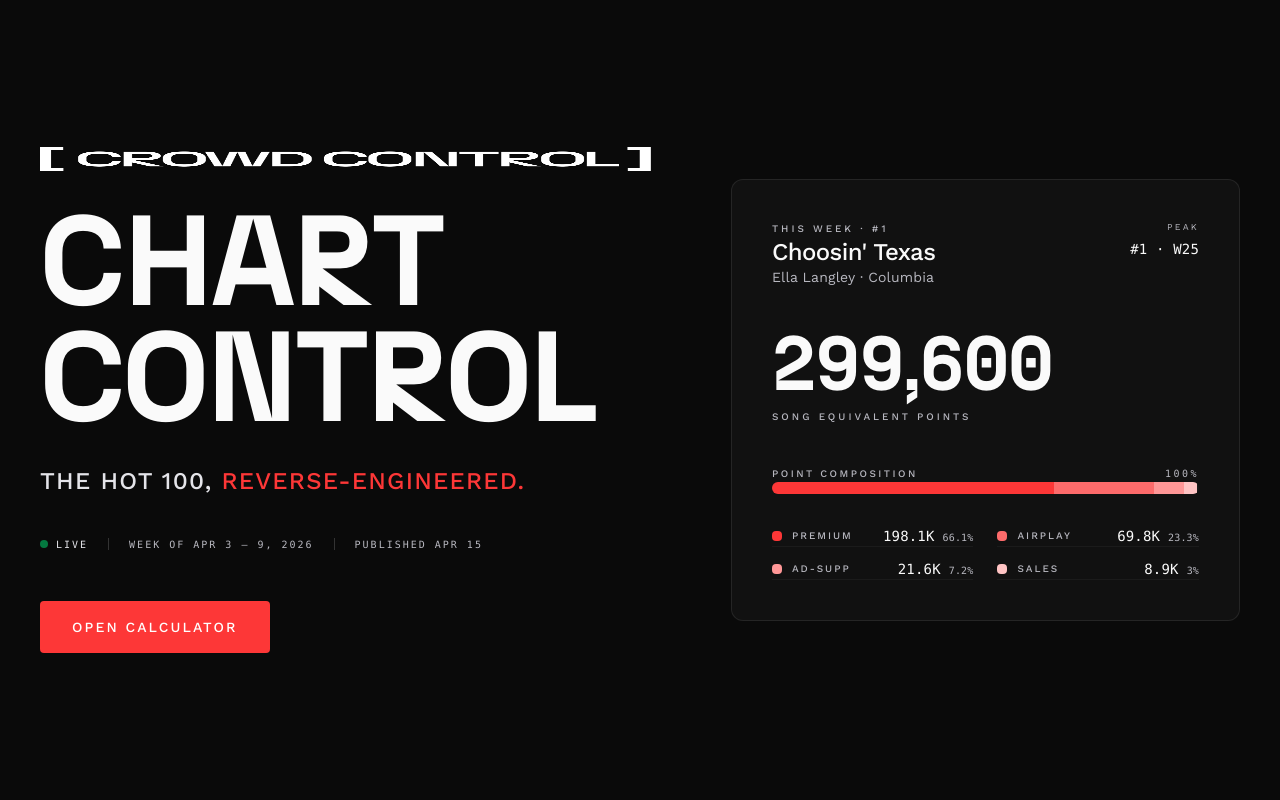
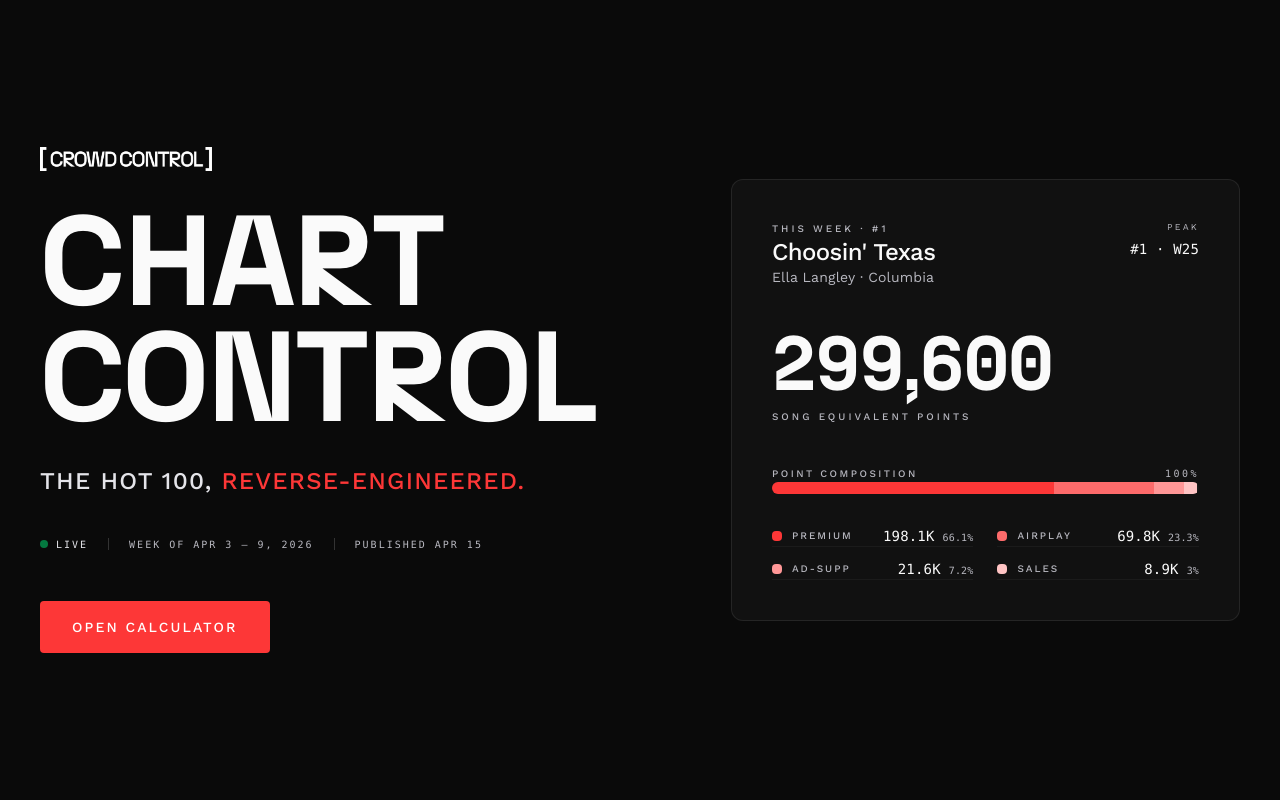
Before and after one commit to geoffshames/chart-control, a Next.js app: page / in a window 1280 px wide. Shown: the top 800 px of the page. Built offline with nearby package versions, Linux system fonts and the light colour scheme.

Commit message:
Hero wordmark: explicit 172x24 dimensions (prevent Tailwind width:auto stretch)

```diff
--- a/src/components/Hero.tsx
+++ b/src/components/Hero.tsx
@@ -33,8 +33,9 @@ const Hero = ({ onCalculatorClick }: { onCalculatorClick: () => void }) => {
             <img
               src="/brand/CC-LOGO-2024-WHITE.png"
               alt="Crowd Control Digital"
-              style={{ height: '24px', width: 'auto' }}
-              className="block"
+              width={172}
+              height={24}
+              style={{ height: '24px', width: '172px', display: 'block' }}
             />
 
             <h1
```
